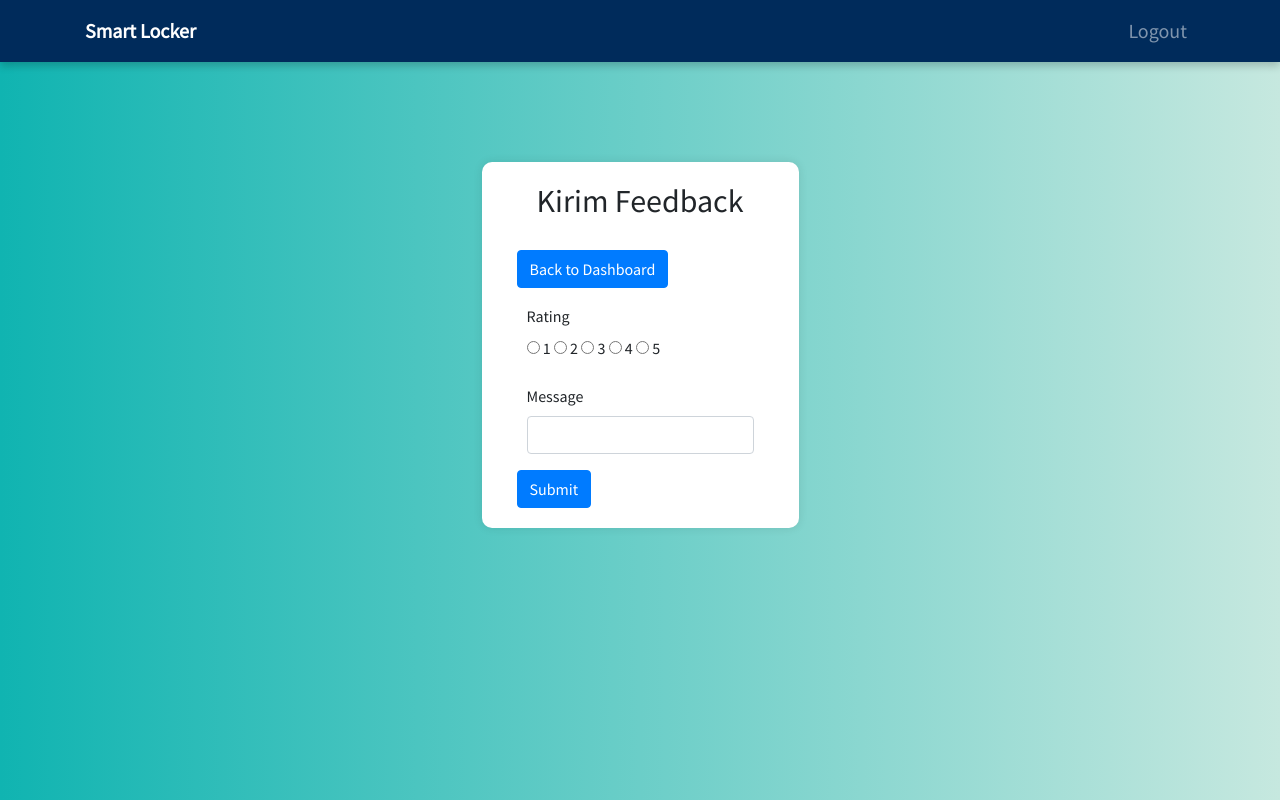
After one commit to RPL-SprintMasters/smart-locker, a Django app: page /pengguna/feedback/1/ in a window 1280 px wide. The commit adds this page. Run offline with Django 4.2, Linux system fonts and the light colour scheme; a user stored in the database is signed in; data comes from the database, SQL or seed files in the repository; data that the repository does not hold is empty; some libraries are stand-ins or nearby versions.

Commit message:
add feature feedback

```diff
--- a/app_pengguna/admin.py
+++ b/app_pengguna/admin.py
@@ -8,3 +8,4 @@ admin.site.register(Loker)
 admin.site.register(TransaksiPeminjaman)
 admin.site.register(TopupHistory)
 admin.site.register(Notifikasi)
+admin.site.register(Feedback)
--- a/app_pengguna/models.py
+++ b/app_pengguna/models.py
@@ -36,3 +36,8 @@ class Notifikasi(models.Model):
     waktu = models.DateTimeField(auto_now=True)
     judul = models.CharField(max_length=15)
     pesan = models.TextField()
+
+class Feedback(models.Model):
+    transaksi = models.OneToOneField(TransaksiPeminjaman, on_delete=models.CASCADE)
+    rating = models.IntegerField(default=0)
+    message = models.TextField()
--- a/app_pengguna/templates/dashboard_pengguna.html
+++ b/app_pengguna/templates/dashboard_pengguna.html
@@ -47,8 +47,12 @@
 						<a href="{% url 'app_pengguna:view_notification' %}" class="btn btn-primary btn-block">Notification Inbox</a>
 					</div>
 					<div class="btn-group" role="group" aria-label="First group">
+						<a href="{% url 'app_pengguna:history_transaksi' %}" target="_blank" class="btn btn-primary btn-block ml-2">History Transaksi</a>
+					</div>
+					<div class="btn-group" role="group" aria-label="First group">
 						<a href="{% url 'app_pengguna:hubungi_admin' %}" target="_blank" class="btn btn-success btn-block ml-2">Minta Bantuan</a>
 					</div>
+
 				</div>
 			</div>
 		</div>
--- /dev/null
+++ b/app_pengguna/templates/feedback.html
@@ -0,0 +1,44 @@
+{% extends 'base.html' %}
+{% load static %}
+
+{% block meta %}
+<title>Add Feedback Transaksi - Smart Loker</title>
+{% endblock meta %}
+
+{% block content %}
+<div class="content-container d-flex align-items-center justify-content-center mx-auto">
+    <div class="container">
+        <h2>Kirim Feedback</h2>
+
+        {% if status == 'success' %}
+            <div class="alert alert-success">
+                {{ message }}
+            </div>
+            <a href="{% url 'app_pengguna:dashboard_pengguna' %}" class="btn btn-primary mb-3">Back to Dashboard</a>
+        {% else %}
+            <a href="{% url 'app_pengguna:dashboard_pengguna' %}" class="btn btn-primary mb-3">Back to Dashboard</a>
+            <form method="post" enctype="multipart/form-data">
+                {% csrf_token %}
+                <div style="display: flex;" id="flex-container">
+                    <div style="flex: 1; padding: 0 10px;">
+                        <div class="form-group">
+                            <label for="rating">Rating</label>
+                            <div>
+                                {% for i in "12345" %}
+                                    <input type="radio" id="rating{{ i }}" name="rating" value="{{ i }}" required>
+                                    <label for="rating{{ i }}">{{ i }}</label>
+                                {% endfor %}
+                            </div>
+                        </div>
+                        <div class="form-group">
+                            <label for="message_feedback">Message</label>
+                            <input type="text" class="form-control" id="message_feedback" name="message_feedback" required>
+                        </div>
+                    </div>
+                </div>
+                <button type="submit" class="btn btn-primary">Submit</button>
+            </form>
+        {% endif %}
+    </div>
+</div>
+{% endblock content %}
--- a/app_pengguna/urls.py
+++ b/app_pengguna/urls.py
@@ -12,4 +12,6 @@ urlpatterns = [
     path('close-loker/<int:transaksi_id>/', close_loker, name='close_loker'),
     path('view-notification/', view_notification, name='view_notification'),
     path('hubungi-admin/', hubungi_admin, name='hubungi_admin'),
+    path('feedback/<int:transaksi_id>/', feedback, name='feedback'),
+    path('history-transaksi/', history_transaksi, name='history_transaksi'),
 ]
--- a/app_pengguna/views.py
+++ b/app_pengguna/views.py
@@ -115,10 +115,6 @@ def kembalikan_loker(request):
 
     pengguna_obj = get_object_or_404(Pengguna, user=request.user)
     transaksi_peminjaman_all = TransaksiPeminjaman.objects.filter(pengguna=pengguna_obj, total_harga=0.0, status="ONGOING")
-    for t in transaksi_peminjaman_all:
-        print("###")
-        print(t.id)
-        print(t.uuid_code)
     context['transaksi_peminjaman_all'] = transaksi_peminjaman_all
 
     return render(request, 'kembalikan_loker.html', context=context)
@@ -173,3 +169,42 @@ def hubungi_admin(request):
     user_admin = available_admin.user
     whatsapp_link = f'https://api.whatsapp.com/send?phone={user_admin.telephone_number}&text=Halo admin saya {request.user.username} saya terdapat permasalah <KASUS>\n\nBerikut merupakan rinciannya:\n\n<RINCIAN-PERMASALAHAN>'
     return redirect(whatsapp_link)
+
+@login_required
+def feedback(request, transaksi_id):
+    context = dict()
+    if request.method == 'POST':
+        transaksi = get_object_or_404(TransaksiPeminjaman, id=transaksi_id)
+
+        rating = request.POST.get('rating')
+        message_feedback = request.POST.get('message_feedback')
+
+        feedback_instance = Feedback(transaksi=transaksi, rating=rating, message=message_feedback)
+        feedback_instance.save()
+        context['status'] = 'success'
+        context['message'] = 'Your service form has been successfully submitted.'
+        return render(request, 'feedback.html', context=context)
+    try:
+        Feedback.objects.filter(transaksi=get_object_or_404(TransaksiPeminjaman, id=transaksi_id))[0]
+        context['status'] = 'success'
+        context['message'] = 'Anda sudah pernah mengirimkan feeedback'
+        return render(request, 'feedback.html', context=context)
+    except:
+        return render(request, 'feedback.html', context=context)
+
+@login_required
+def history_transaksi(request):
+    context = dict()
+    all_transaksi = TransaksiPeminjaman.objects.filter(pengguna=Pengguna.objects.filter(user=request.user)[0])
+    rendered_transaksi = []
+    for transaksi in all_transaksi:
+        try:
+            Feedback.objects.filter(transaksi=transaksi)[0]
+            is_done_feedback = True
+        except:
+            is_done_feedback = False
+        transaksi.mulaipinjam = transaksi.mulaipinjam + datetime.timedelta(hours=7)
+        transaksi.akhirpinjam = transaksi.akhirpinjam + datetime.timedelta(hours=7)
+        rendered_transaksi.append((transaksi, is_done_feedback))
+    context['all_transaksi'] = rendered_transaksi
+    return render(request, 'history_transaksi.html', context=context)
```
Also changed, not shown: app_pengguna/templates/close_loker.html (+8 -1 lines), app_pengguna/templates/history_transaksi.html (added, +35 -0 lines), app_pengguna/migrations/0006_feedback.py (added).
